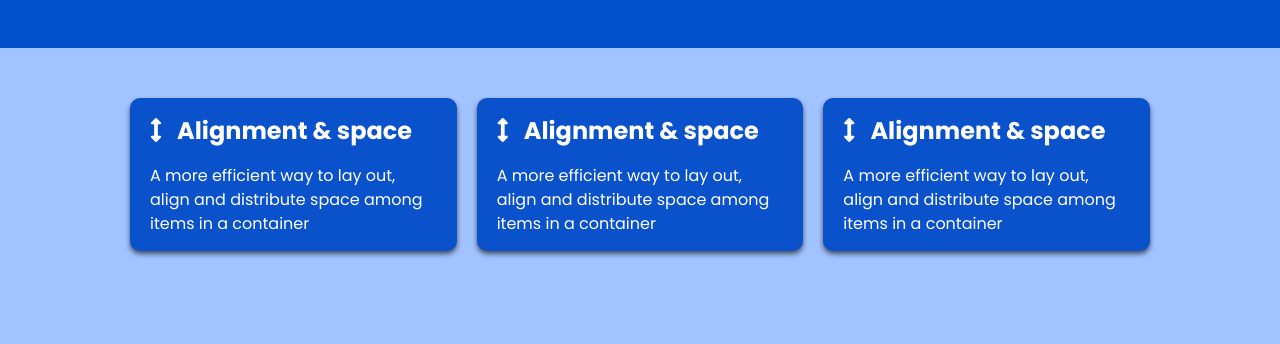
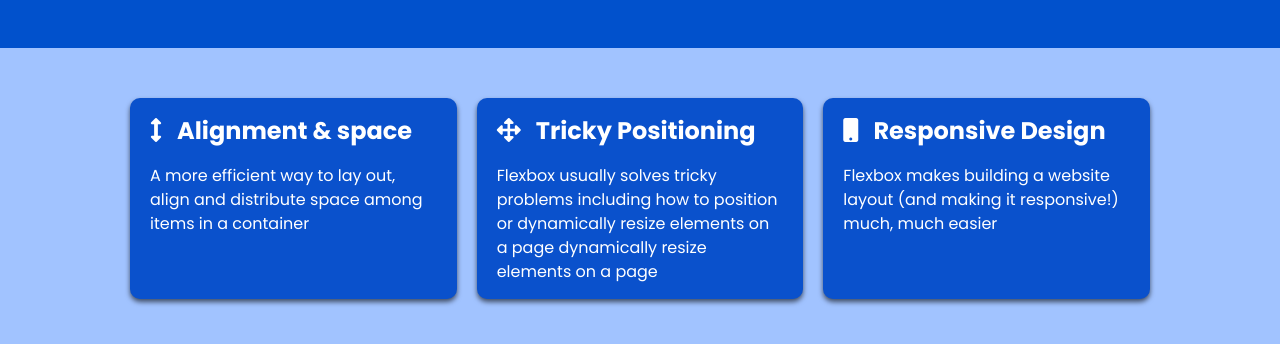
Before and after one commit to gvandriel/flexbox-crash-course, a plain HTML site: page index.html in a window 1280 px wide. Shown: the part 412-756 px from the top of the page. Drawn offline with Linux system fonts and the light colour scheme.

Commit message:
Finishing touches

```diff
--- a/index.html
+++ b/index.html
@@ -59,22 +59,23 @@
         </div>
         <div class="box">
           <h2>
-            <i class="fas fa-arrows-alt-v"></i>
-            Alignment & space
+            <i class="fas fa-arrows-alt"></i>
+            Tricky Positioning
           </h2>
           <p>
-            A more efficient way to lay out, align and distribute space among
-            items in a container
+            Flexbox usually solves tricky problems including how to position or
+            dynamically resize elements on a page dynamically resize elements on
+            a page
           </p>
         </div>
         <div class="box">
           <h2>
-            <i class="fas fa-arrows-alt-v"></i>
-            Alignment & space
+            <i class="fas fa-mobile"></i>
+            Responsive Design
           </h2>
           <p>
-            A more efficient way to lay out, align and distribute space among
-            items in a container
+            Flexbox makes building a website layout (and making it responsive!)
+            much, much easier
           </p>
         </div>
       </div>
```
